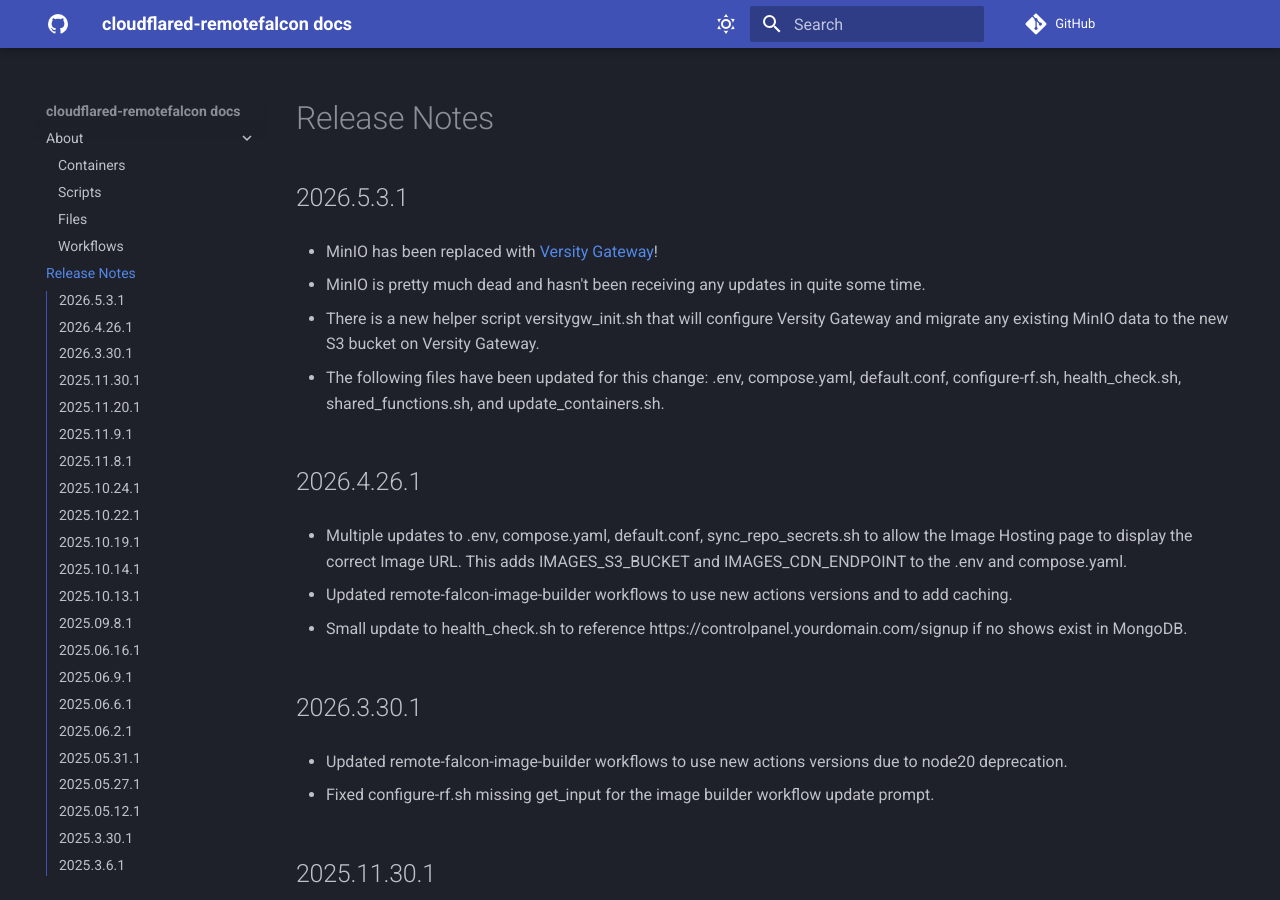
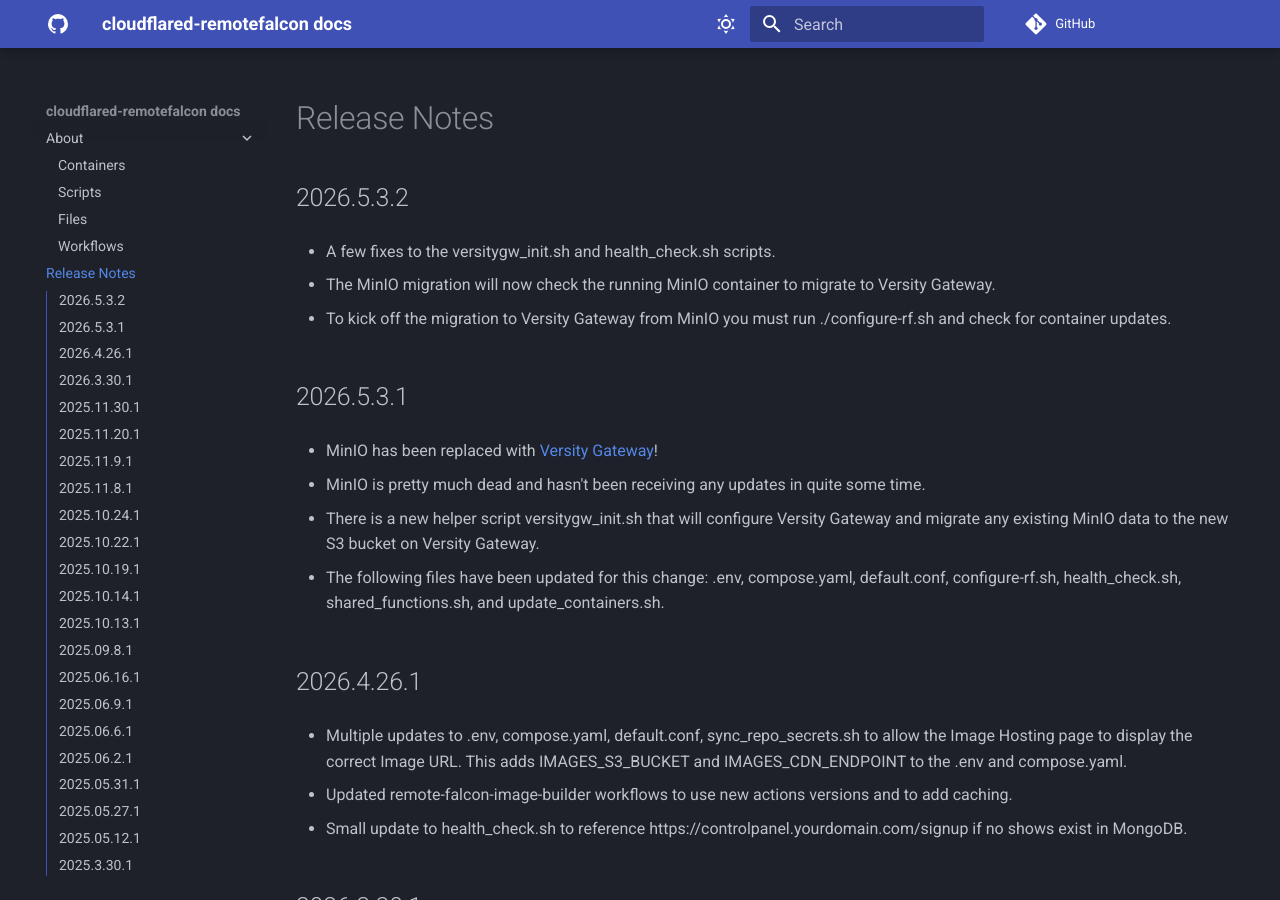
Before and after one commit to Ne0n09/cloudflared-remotefalcon, an MkDocs documentation site: the page built from docs/release-notes.md, in a window 1280 px wide and 900 px high. Built offline with MkDocs 1.6.1 and Material for MkDocs 9.7.7, drawn with Linux system fonts in a browser that asks for light colours; comment, search, counter and statistics services are not loaded.

Commit message:
- A few fixes to the versitygw_init.sh and health_check.sh scripts.
- The MinIO migration will now check the running MinIO container to migrate to Versity Gateway.

- To kick off the migration to Versity Gateway from MinIO you must run ./configure-rf.sh and check for container updates.

```diff
--- a/docs/release-notes.md
+++ b/docs/release-notes.md
@@ -1,4 +1,12 @@
 # Release Notes
+
+## 2026.5.3.2
+
+- A few fixes to the versitygw_init.sh and health_check.sh scripts.
+
+- The MinIO migration will now check the running MinIO container to migrate to Versity Gateway.
+
+- To kick off the migration to Versity Gateway from MinIO you must run ./configure-rf.sh and check for container updates.
 
 ## 2026.5.3.1
 
```
Also changed, not shown: 2 other files.
